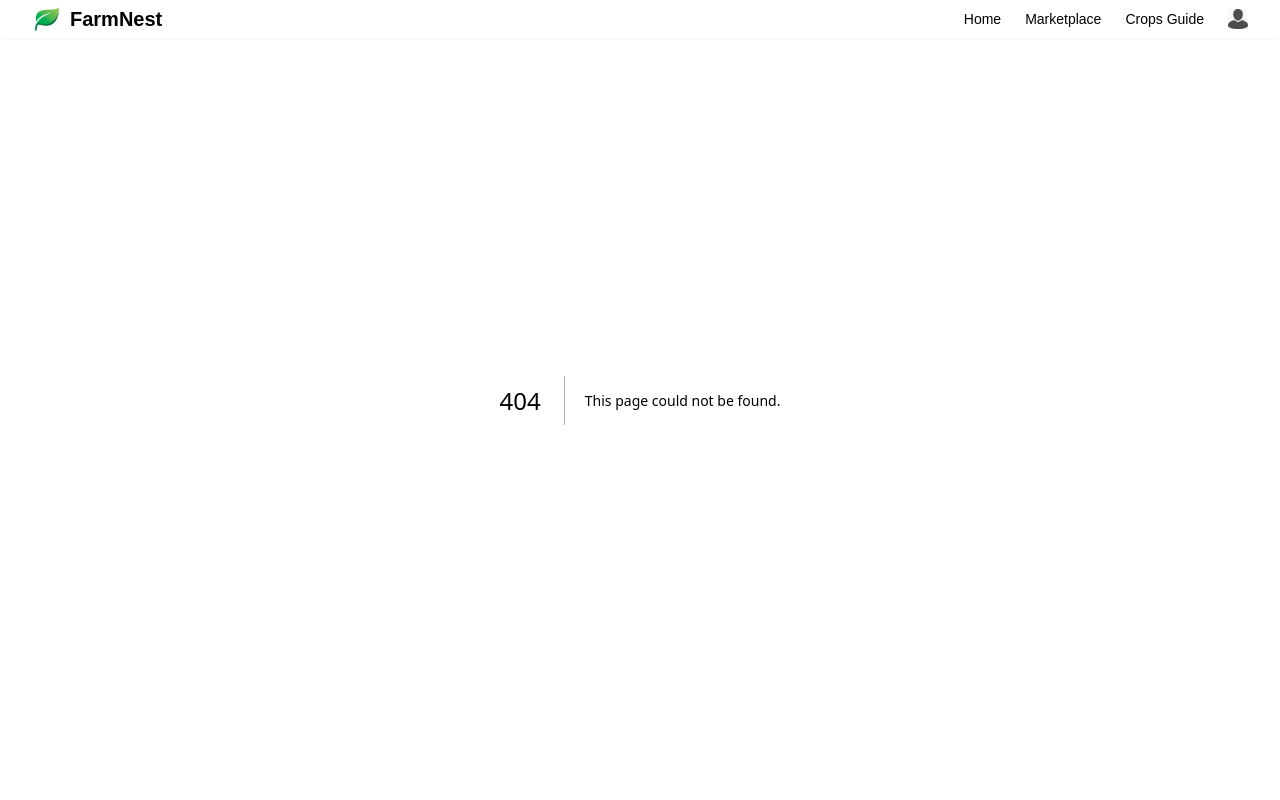
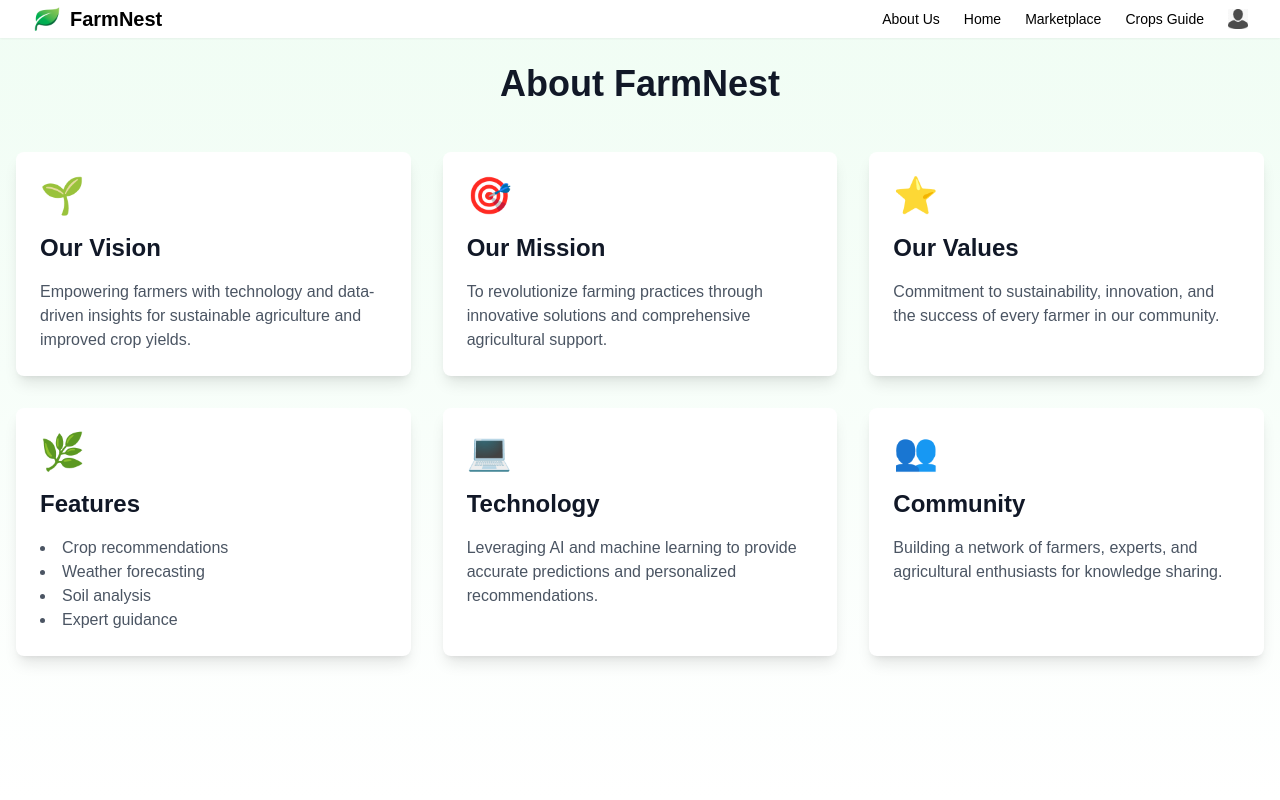
Before and after one commit to Aadityaa2004/Plowtion, a Next.js app in the folder frontend/: page /aboutus in a window 1280 px wide. Before the commit this address had no page. Shown: the top 800 px of the page. Built offline with nearby package versions, Linux system fonts and the light colour scheme.

Commit message:
removed the card component from the home page

```diff
--- /dev/null
+++ b/frontend/app/aboutus/page.tsx
@@ -0,0 +1,68 @@
+export default function AboutUs() {
+  return (
+    <div className="min-h-screen bg-gradient-to-b from-green-50 to-white dark:from-gray-900 dark:to-gray-800">
+      <div className="container mx-auto px-4 py-16">
+        <h1 className="text-4xl font-bold text-center mb-12 text-gray-900 dark:text-white">About FarmNest</h1>
+
+        <div className="grid grid-cols-1 md:grid-cols-2 lg:grid-cols-3 gap-8">
+          {/* Vision Card */}
+          <div className="bg-white dark:bg-gray-800 rounded-lg shadow-lg p-6 hover:shadow-xl transition-shadow">
+            <div className="text-4xl mb-4">🌱</div>
+            <h2 className="text-2xl font-bold mb-4 text-gray-900 dark:text-white">Our Vision</h2>
+            <p className="text-gray-600 dark:text-gray-300">
+              Empowering farmers with technology and data-driven insights for sustainable agriculture and improved crop yields.
+            </p>
+          </div>
+
+          {/* Mission Card */}
+          <div className="bg-white dark:bg-gray-800 rounded-lg shadow-lg p-6 hover:shadow-xl transition-shadow">
+            <div className="text-4xl mb-4">🎯</div>
+            <h2 className="text-2xl font-bold mb-4 text-gray-900 dark:text-white">Our Mission</h2>
+            <p className="text-gray-600 dark:text-gray-300">
+              To revolutionize farming practices through innovative solutions and comprehensive agricultural support.
+            </p>
+          </div>
+
+          {/* Values Card */}
+          <div className="bg-white dark:bg-gray-800 rounded-lg shadow-lg p-6 hover:shadow-xl transition-shadow">
+            <div className="text-4xl mb-4">⭐</div>
+            <h2 className="text-2xl font-bold mb-4 text-gray-900 dark:text-white">Our Values</h2>
+            <p className="text-gray-600 dark:text-gray-300">
+              Commitment to sustainability, innovation, and the success of every farmer in our community.
+            </p>
+          </div>
+
+          {/* Features Card */}
+          <div className="bg-white dark:bg-gray-800 rounded-lg shadow-lg p-6 hover:shadow-xl transition-shadow">
+            <div className="text-4xl mb-4">🌿</div>
+            <h2 className="text-2xl font-bold mb-4 text-gray-900 dark:text-white">Features</h2>
+            <ul className="list-disc list-inside text-gray-600 dark:text-gray-300">
+              <li>Crop recommendations</li>
+              <li>Weather forecasting</li>
+              <li>Soil analysis</li>
+              <li>Expert guidance</li>
+            </ul>
+          </div>
+
+          {/* Technology Card */}
+          <div className="bg-white dark:bg-gray-800 rounded-lg shadow-lg p-6 hover:shadow-xl transition-shadow">
+            <div className="text-4xl mb-4">💻</div>
+            <h2 className="text-2xl font-bold mb-4 text-gray-900 dark:text-white">Technology</h2>
+            <p className="text-gray-600 dark:text-gray-300">
+              Leveraging AI and machine learning to provide accurate predictions and personalized recommendations.
+            </p>
+          </div>
+
+          {/* Community Card */}
+          <div className="bg-white dark:bg-gray-800 rounded-lg shadow-lg p-6 hover:shadow-xl transition-shadow">
+            <div className="text-4xl mb-4">👥</div>
+            <h2 className="text-2xl font-bold mb-4 text-gray-900 dark:text-white">Community</h2>
+            <p className="text-gray-600 dark:text-gray-300">
+              Building a network of farmers, experts, and agricultural enthusiasts for knowledge sharing.
+            </p>
+          </div>
+        </div>
+      </div>
+    </div>
+  );
+}
--- a/frontend/app/components/Navbar.tsx
+++ b/frontend/app/components/Navbar.tsx
@@ -12,6 +12,7 @@ const NavBar = () => {
   const [isDarkMode, setIsDarkMode] = useState(false);
 
   const MenuItems = [
+    { title: "About Us", link: "/aboutus" },
     { title: "Home", link: "/" },
     { title: "Marketplace", link: "/marketplace" },
     { title: "Crops Guide", link: "/crops" },
--- a/frontend/app/page.tsx
+++ b/frontend/app/page.tsx
@@ -103,55 +103,6 @@ export default function Home() {
             </button>
           </form>
         </div>
-
-        {/* Features Grid */}
-        <div className="grid md:grid-cols-3 gap-6 mt-12">
-          {['Smart Analysis', 'Location Based', 'Real-time Data'].map((feature) => (
-            <div
-              key={feature}
-              className="bg-white/60 dark:bg-gray-800/60 p-6 rounded-lg text-center backdrop-blur-sm
-                hover:shadow-lg transition-shadow duration-200"
-            >
-              <h3 className="text-lg font-semibold text-gray-900 dark:text-white mb-2">
-                {feature}
-              </h3>
-              <p className="text-gray-600 dark:text-gray-300">
-                {feature === 'Smart Analysis' && 'AI-powered crop recommendations'}
-                {feature === 'Location Based' && 'Tailored to your specific region'}
-                {feature === 'Real-time Data' && 'Up-to-date farming insights'}
-              </p>
-            </div>
-          ))}
-        </div>
-
-        {/* Step-by-Step Guide - Vertical Cards */}
-        <div className="space-y-6 mt-12">
-          {[
-            {
-              title: 'Enter Crop and Location',
-              description: 'Get a personalized crop schedule for your location based on weather and soil data'
-            },
-            {
-              title: 'Explore the Marketplace',
-              description: 'Buy seeds,fertilizers,pesticides, and other farming supplies'
-            }
-          ].map((step, index) => (
-            <div
-              key={step.title}
-              className="bg-gradient-to-r from-green-100 to-green-200 dark:from-gray-800 dark:to-gray-700 p-8 rounded-lg shadow-lg text-center transform transition duration-200 hover:scale-105"
-            >
-              <div className="flex justify-center items-center w-12 h-12 rounded-full bg-green-600 text-white mb-4">
-                <span className="text-lg font-bold">{index + 1}</span>
-              </div>
-              <h3 className="text-xl font-semibold text-gray-900 dark:text-white mb-2">
-                {step.title}
-              </h3>
-              <p className="text-gray-700 dark:text-gray-300">
-                {step.description}
-              </p>
-            </div>
-          ))}
-        </div>
       </div>
     </div>
   );
```
